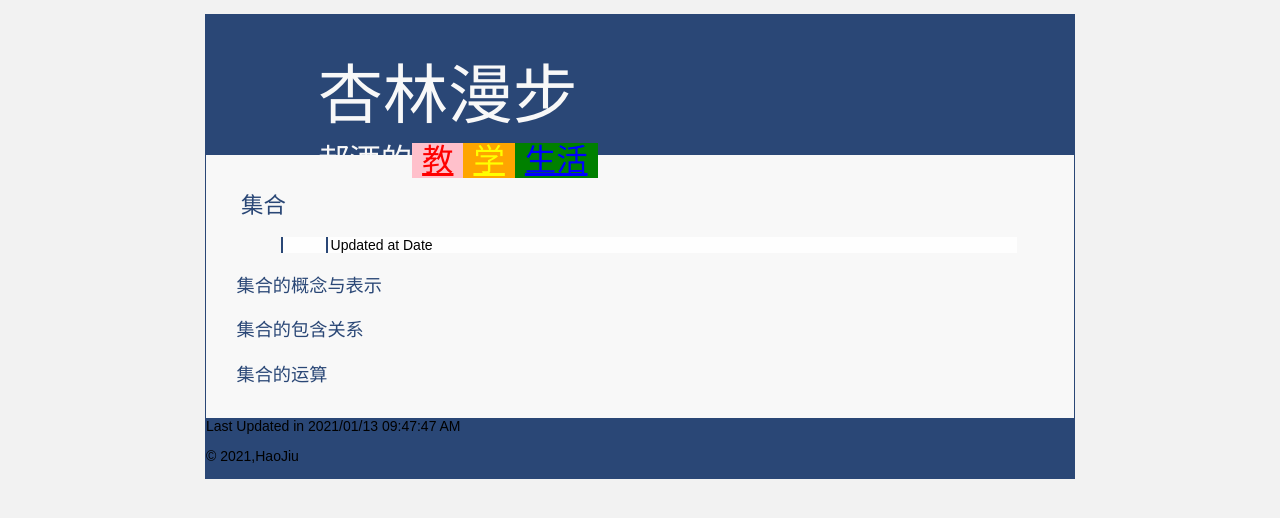
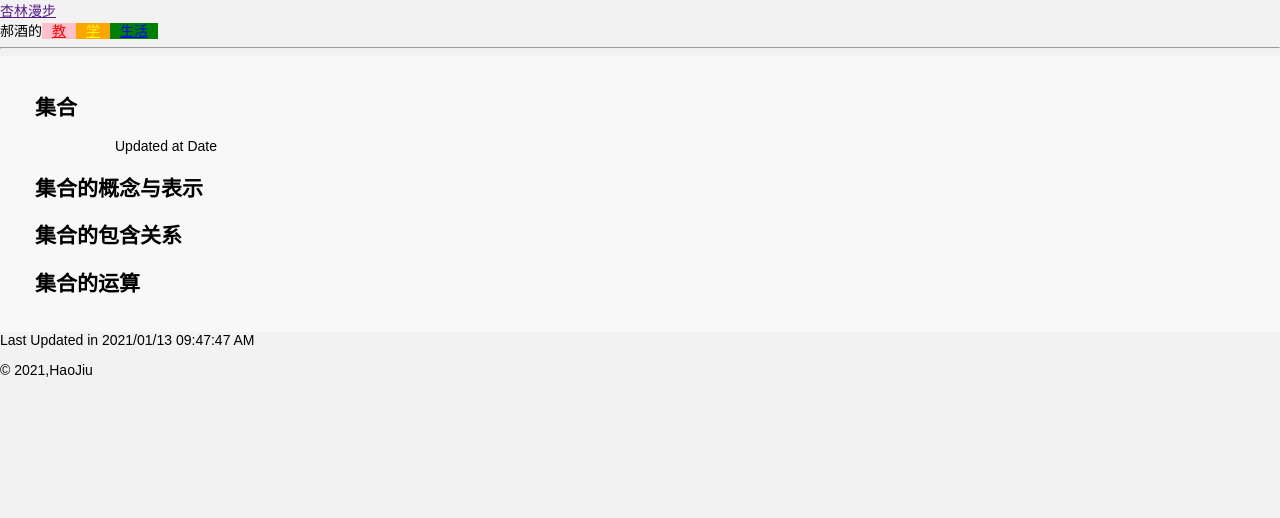
Before and after one commit to tan9p/tan9p.github.io, a Jekyll site: the page built from beike/set.md, in a window 1280 px wide. Shown: the top 518 px of the page. Built offline with Jekyll 4.4.1, drawn with Linux system fonts in a browser that asks for light colours; our own code applies the rules of GitHub Pages for plain Markdown files.

Commit message:
Change CSS

```diff
--- a/_layouts/default.html
+++ b/_layouts/default.html
@@ -22,13 +22,10 @@
       <HR/>
     </div>
     <div id="content" role="main">
-
     <article class="post">
-
         <div class="post-content">
             <p>{{ content }}</p>
         </div>
-
     </article>
     </div>
     <div id="footer" role="contentinfo">
--- a/static/css/style.css
+++ b/static/css/style.css
@@ -6,17 +6,6 @@ body {
   padding:0;
   width:100%;
 }
-
-a {
-  color:#2A4776;
-  text-decoration:underline;
-}
-
-a:hover {
-  text-decoration:none;
-  background-color: #ffffdd;
-}
-
 #teach a{
   color:red;
 }
@@ -29,245 +18,12 @@ a:hover {
   color: blue;
 }
 
-#container {
-  background-color:#2A4776;
-  border:1px solid #2A4776;
-  max-width: 100%;
-}
-
-@media all and (min-device-width: 400px) {
-  #container {
-    margin: 1em auto;
-    width:62em;
-  }
-}
-
-#header {
-  color:#2A4776;
-  font-family: FangSong;
-  font-size: 28px;
-  height:4em;
-  padding-left: 4em;
-  padding-top:1em;
-}
-
-#title {
-  color:#F8F8F8;
-  font-family: sans-serif;
-  font-size:2.32em;
-}
-
-#title a {
-  color:#F8F8F8;
-  text-decoration:none;
-}
-
-#title a:hover {
-  text-decoration:none;
-  color: #F8F8F8;
-  background-color:#426194;
-}
-
-
-#sub-title {
-  color:#F8F8F8;
-  font-family: sans-serif;
-  font-size:1.12em;
-  line-height: 150%;
-}
 span#teach{background-color: pink;padding: 0px 10px 0px 10px}
 span#learn{background-color: orange;padding: 0px 10px 0px 10px}
 span#live{background-color: green;padding: 0px 10px 0px 10px}
 
 
-#menu {
-  background-color:#426194;
-  border-bottom:1px solid #2A4776;
-  border-left:1px solid #2A4776;
-  float:right;
-  margin-bottom:1em;
-  margin-left:1em;
-  margin-top:-1px;
-  padding:0 5px;
-  width: 18em ;
-}
-
 #content {
   background-color:#F8F8F8;
   padding: 1.25em 1.25em 1.25em 2.5em;
 }
-
-#pied {
-  border-top:1px solid #2A4776;
-  color:#F8F8F8;
-  font-size:0.8em;
-  height:1.5em;
-  padding-right:0.75em;
-  padding-top:0.25em;
-  text-align:right;
-}
-
-#pied a {
-  color:#F8F8F8;
-  text-decoration:underline;
-}
-
-#pied a:hover {
-  text-decoration:none;
-  color: #F8F8F8;
-  background-color:#426194;
-}
-
-.nav {
-  list-style-type:none;
-  margin:0;
-  padding:0.125em;
-}
-
-#menu li li{
-  text-indent: -3.5em;
-  list-style-type:disc;
-}
-
-
-#menu li {
-  border-left:2px solid #426194;
-  color:#F8F8F8;
-  font-size:0.9em;
-  display:block;
-  font-family: sans-serif;
-  text-decoration:none;
-  margin:0;
-  padding:0.125em;;
-  padding-left:0.5em;
-}
-
-
-#menu li a {
-  color:#F8F8F8;
-  margin:0;
-  padding-left:0.5em;
-  text-decoration:none;
-}
-
-#menu li a:hover, #menu .current a {
-  border-left:0.125em solid #F8F8F8;
-  text-decoration:none;
-  color: #F8F8F8;
-  background-color:#426194;
-}
-
-h3 {
-  color:#2A4776;
-  font-family: sans-serif;
-  font-size:1em;
-  font-weight:200;
-  margin-left:-0.5em;
-  margin-top:1em;
-  padding-left:0.25em;
-}
-
-h2 {
-  color:#2A4776;
-  font-family: sans-serif;
-  font-size:1.3em;
-  font-weight:400;
-  margin-left:-0.5em;
-  margin-top:1em;
-  padding-left:0.25em;
-}
-
-h2 a {
-  text-decoration:none;
-}
-
-h2 a:hover {
-  text-decoration:none;
-  background-color:#F8F8F8;
-}
-
-h1 {
-  color:#2A4776;
-  font-family: sans-serif;
-  font-size:1.6em;
-  font-weight:400;
-  margin-left:-0.5em;
-  margin-top:0.5em;
-  padding-left:0.5em;
-}
-
-blockquote {
-  background-color:#fefefe;
-  border-left:0.2em solid #2A4776;
-  padding: 0em 0.6em 0em 0.2em;
-}
-
-ol li {
-  padding-bottom: 0.25em;
-}
-
-ul li {
-  padding-bottom: 0.25em;
-}
-
-.tight ul li {
-  padding-bottom: 0.25em;
-}
-
-.toc ul li {
-  padding-bottom: 0.25em;
-}
-
-
-img.left {
-  float: left;
-  margin-right: 1.5em;
-}
-
-img.right{
-  float: right;
-  margin-right: 1.5em;
-}
-
-img.center {
-    border: thin solid #b0c4de;
-    display: block;
-    background-color: #f8f8ff;
-    max-width: 100%;
-    margin: 0 auto;
-    padding: 0.7em 0;
-}
-
-embed.center {
-    display: block;
-    max-width: 100%;
-    margin: 0 auto;
-    padding: 0.7em 0;
-}
-
-
-pre {
-  border: thin solid #b0c4de;
-  background-color: #f8f8ff;
-  padding: 1em;
-}
-
-code {
-	font-family: monospace;
-	text-align: left;
-	color: #555;
-}
-
-table {
-  border: thin solid #b0c4de;
-  border-collapse: collapse;
-}
-
-table thead tr th, table tbody tr td {
-	margin:0;
-	padding:6px 13px;
-}
-
-tr:nth-child(6n+4), tr:nth-child(6n+5), tr:nth-child(6n) {
-  background-color: #f0f0ff;
-}
```
Also changed, not shown: _layouts/disqus.html (line endings or trailing spaces).
